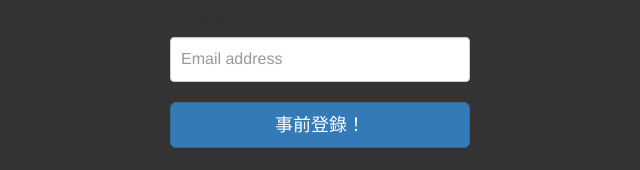
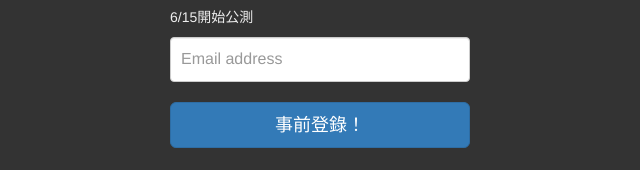
Before and after one commit to splitline/Pregister, a plain HTML site: page index.html in a window 1280 px wide. Shown: the part 204-374 px from the top of the page, 320-960 px from the left. Drawn offline with nearby package versions, Linux system fonts and the light colour scheme.

Commit message:
Create index.html

```diff
--- a/index.html
+++ b/index.html
@@ -14,7 +14,7 @@
             padding-bottom: 100px;
             background-color: #333;
         }
-        h2,h3{
+        p,h2,h3{
             color: #eee;
         }
         .form-pregister {
```
